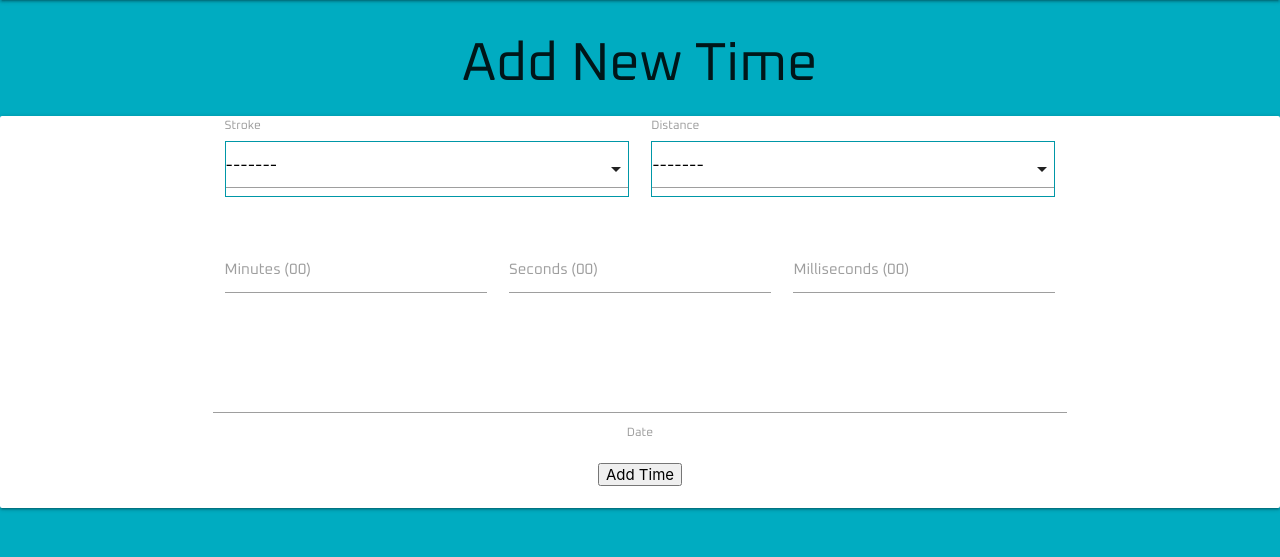
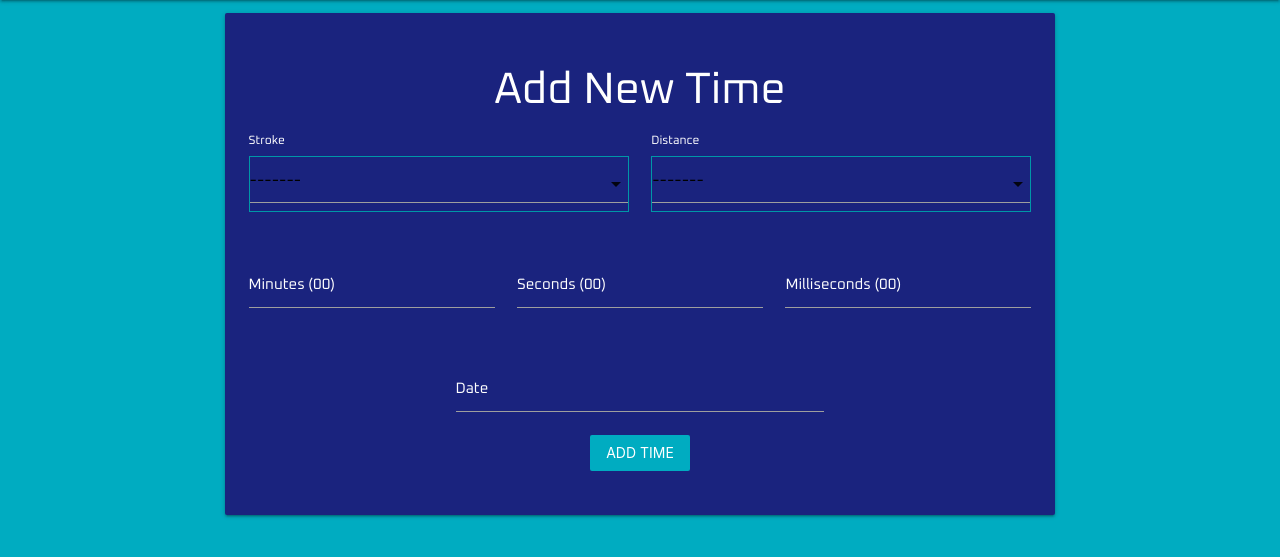
Before and after one commit to seanbrindley17/milestone-project-3-mk2, a Flask app: page /add_new_entry in a window 1280 px wide. Shown: the part 64-621 px from the top of the page. Run offline with Flask 3, Linux system fonts and the light colour scheme; data that the repository does not hold is empty; some libraries are stand-ins or nearby versions.

Commit message:
Add colour to new_entry form

```diff
--- a/templates/new_entry.html
+++ b/templates/new_entry.html
@@ -2,20 +2,22 @@
 
 {% block content %}
 
-<h2 class="center-align">Add New Time</h2>
 
-<div class="row card center-align">
-  <form class="col s8 offset-s2 " method="POST" action="{{ url_for('add_new_entry') }}">
+
+<div class="row">
+  <form class="col s12 m8 offset-m2" method="POST" action="{{ url_for('add_new_entry') }}">
+    <div class="card-panel indigo darken-4">
+      <h3 class="center-align white-text">Add New Time</h3>
       <div class="row">
         <!-- Stroke -->
         <div class="input-field col s6">
           <select name="stroke_name" id="stroke_name" required>
             <option value="" disabled selected>-------</option>
             {% for stroke in strokes %}
-          <option value="{{ stroke.stroke_name }}">{{ stroke.stroke_name }}</option>
+            <option value="{{ stroke.stroke_name }}" class="white-text">{{ stroke.stroke_name.upper() }}</option>
             {% endfor %}
           </select>
-        <label for="stroke_name">Stroke</label>
+          <label for="stroke_name" class="white-text">Stroke</label>
         </div>
         <!-- Distance -->
         <div class="input-field col s6">
@@ -25,36 +27,36 @@
             <option value="{{ race_distance.race_distance }}">{{ race_distance.race_distance }}</option>
             {% endfor %}
           </select>
-        <label for="distance">Distance</label>
+          <label for="distance" class="white-text">Distance</label>
         </div>
       </div>
       <!-- Time -->
       <div class="row">
         <div class="input-field col s4">
           <input type="number" id="minutes" name="minutes" min="0" max="59" required>
-        <label for="minutes">Minutes (00)</label>
+          <label for="minutes" class="white-text">Minutes (00)</label>
         </div>
         <div class="input-field col s4">
           <input type="number" id="seconds" name="seconds" min="0" max="59" required>
-        <label for="seconds">Seconds (00)</label>
+          <label for="seconds" class="white-text">Seconds (00)</label>
         </div>
         <div class="input-field col s4">
           <input type="number" name="milliseconds" id="milliseconds" min="0" max="99" required>
-        <label for="milliseconds">Milliseconds (00)</label>
+          <label for="milliseconds" class="white-text">Milliseconds (00)</label>
         </div>
       </div>
       <!-- Date -->
-    <div class="row">
-      <div class="input-field col s6"></div>
+      <div class="input-field col s6 offset-s3">
         <input id="swim_date" name="swim_date" type="text" class="datepicker" required>
-      <label for="swim_date">Date</label>
+        <label for="swim_date" class="white-text">Date</label>
       </div>
       <!-- Submit -->
       <div class="row">
         <div class="col s12 center-align">
-        <button type="submit">
+          <button type="submit" class="btn-flat cyan darken-1 white-text">
             Add Time
           </button>
+        </div>
       </div>
     </div>
   </form>
```
Lines whose indentation alone changed are shown as unchanged.
